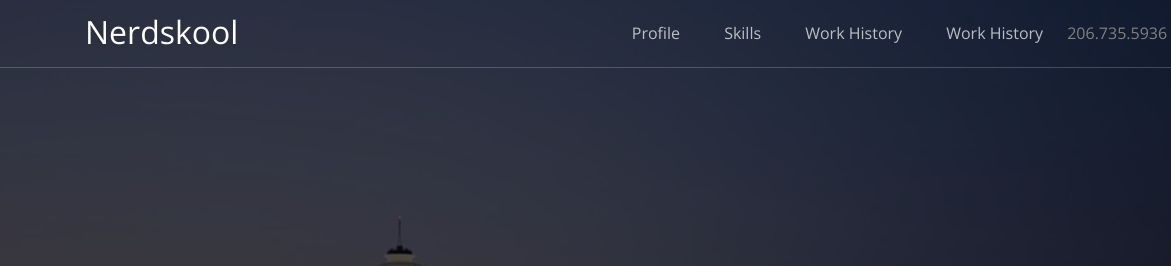
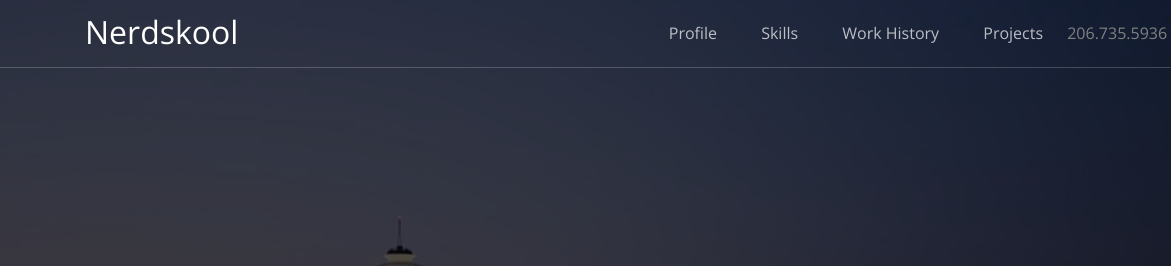
Before and after one commit to TreyPaschal/nerdskoolmedia, a plain HTML site: page index.html in a window 1280 px wide. Shown: the top 266 px of the page, 0-1171 px from the left. Drawn offline with nearby package versions, Linux system fonts and the light colour scheme; files whose address does not match are found by name.

Commit message:
project links

```diff
--- a/index.html
+++ b/index.html
@@ -63,7 +63,7 @@
                             <li><a href="#next">Profile</a></a></li>
                             <li><a href="#skills">Skills</a></a></li>
                             <li><a href="#history">Work History</a></a></li>
-                            <li><a href="#projects">Work History</a></a></li>
+                            <li><a href="#projects">Projects</a></a></li>
                             <li>206.735.5936</li>
                               <li class="social"><a href="https://www.linkedin.com/in/jbpiii/" target="blank" class="nav-link"><span class="icon-linkedin"></span></a></li>
                           </ul>
```
